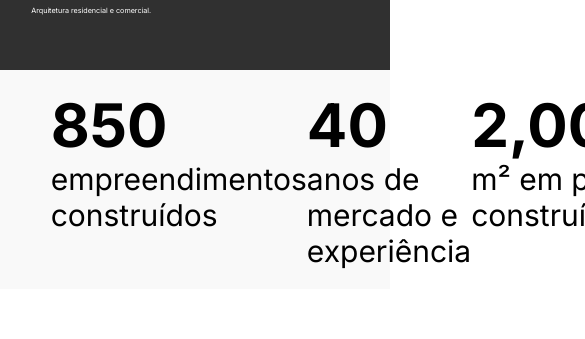
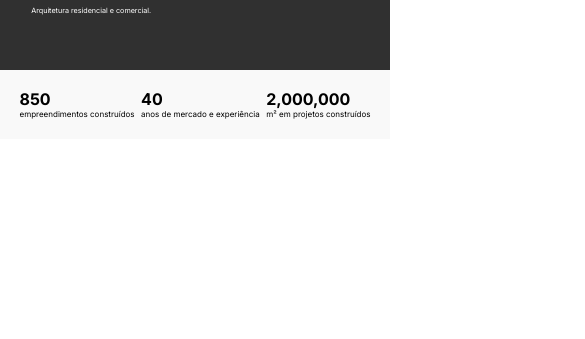
Before and after one commit to LuisDiadema/RID-218186-Desafio-Landing-Page-DNC, a plain HTML site: page index.html in a window 390 px wide. Shown: the part 136-475 px from the top of the page, 585 px wide, since content can reach past the window. Drawn offline with Linux system fonts and the light colour scheme.

Commit message:
adicionando responsividade no site

```diff
--- a/style.css
+++ b/style.css
@@ -52,6 +52,13 @@ body{
     flex-direction: row;
     justify-content: space-between;
     font-size: 30px;
+}
+
+@media (max-width: 450px) {
+    .container {
+        padding: 5%;
+        font-size: 50%;
+    }
 }
 
 .informativo {
```
